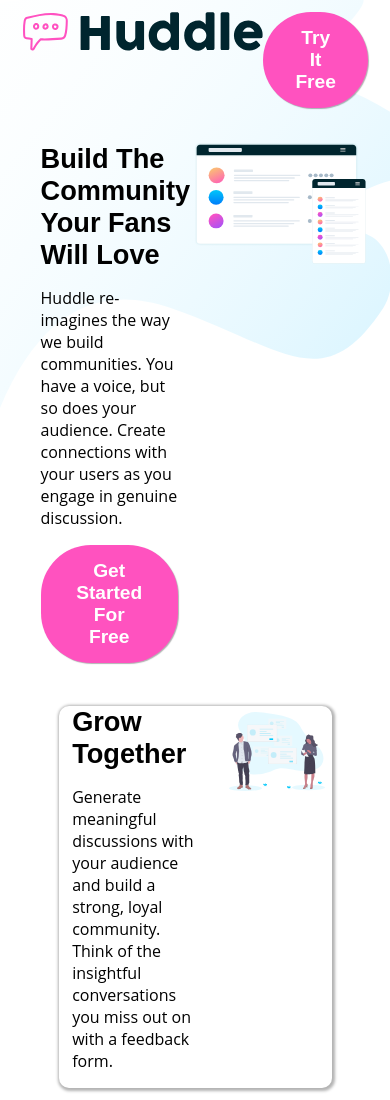
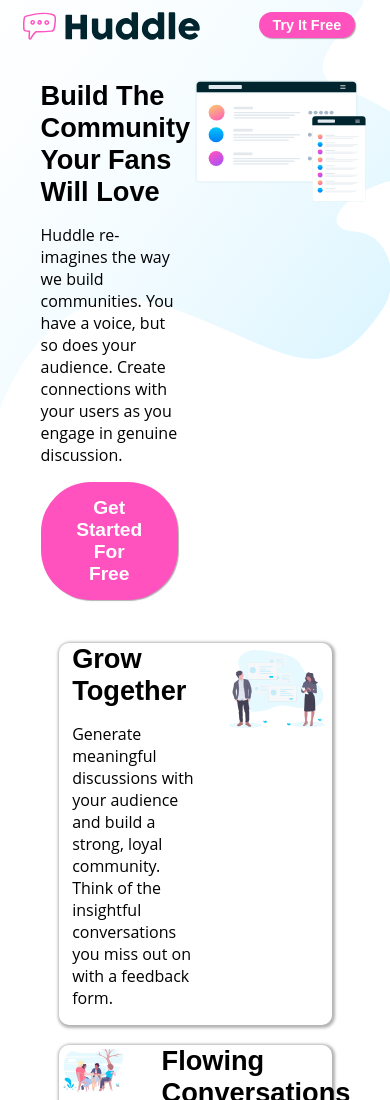
Before and after one commit to ZachLynch123/huddle, a plain HTML site: page index.html in a window 390 px wide. Shown: the top 1100 px of the page. Drawn offline with Linux system fonts and the light colour scheme; a web font is replaced by a local one.

Commit message:
Header styled for mobile

```diff
--- a/index.html
+++ b/index.html
@@ -22,7 +22,7 @@
       <ul>
         <li><a href="#"><img src="./images/logo.svg" alt="logo">
         </a></li>
-        <li><a href="#"><button class="call-to-action">Try It Free</button></a></li>
+        <li><a href="#"><button class="call-to-action nav">Try It Free</button></a></li>
       </ul>
   </nav>
 
--- a/styles.css
+++ b/styles.css
@@ -135,3 +135,16 @@ nav ul {
     margin-left: 2rem;
     border-radius: 100%;
 }
+
+@media only screen and (max-width: 600px) {
+
+    nav ul img {
+        width: 75%;
+    }
+
+    .nav {
+        width: 6rem;
+        padding: 5px 5px;
+        font-size: .9rem;
+    }
+}
```
